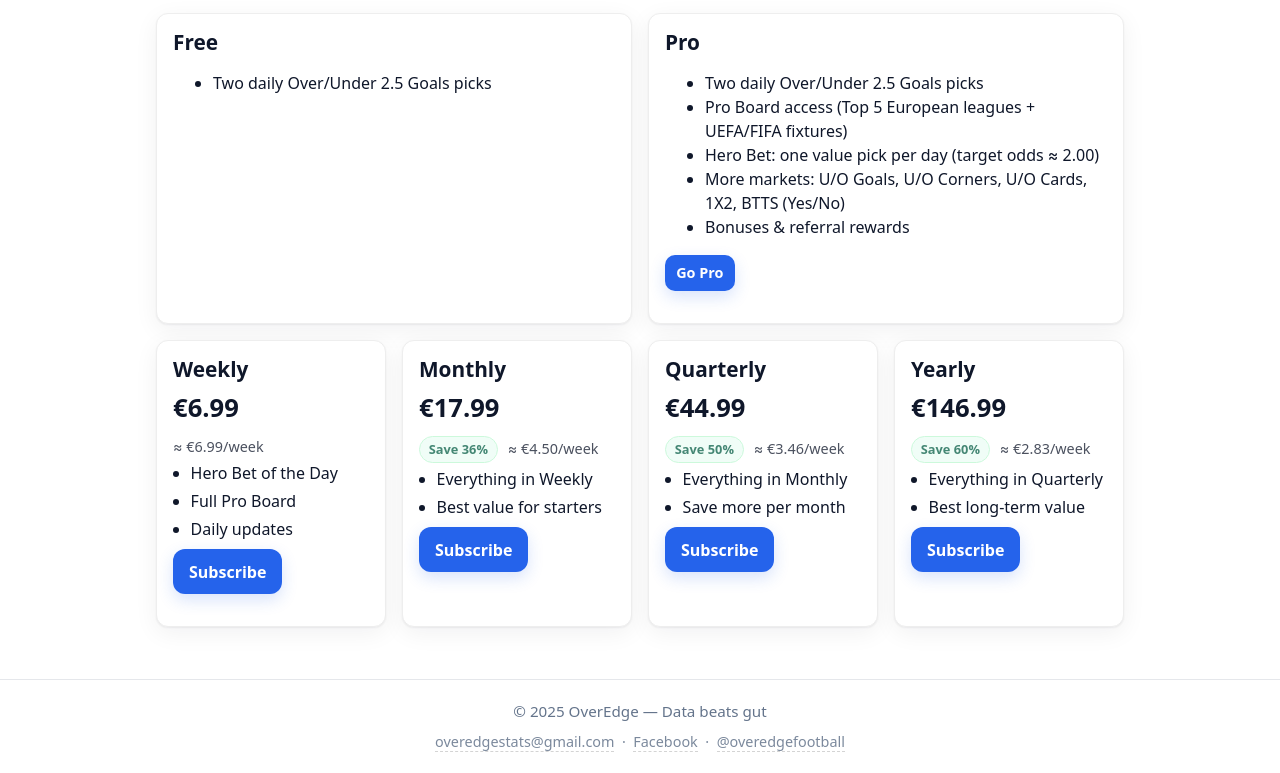
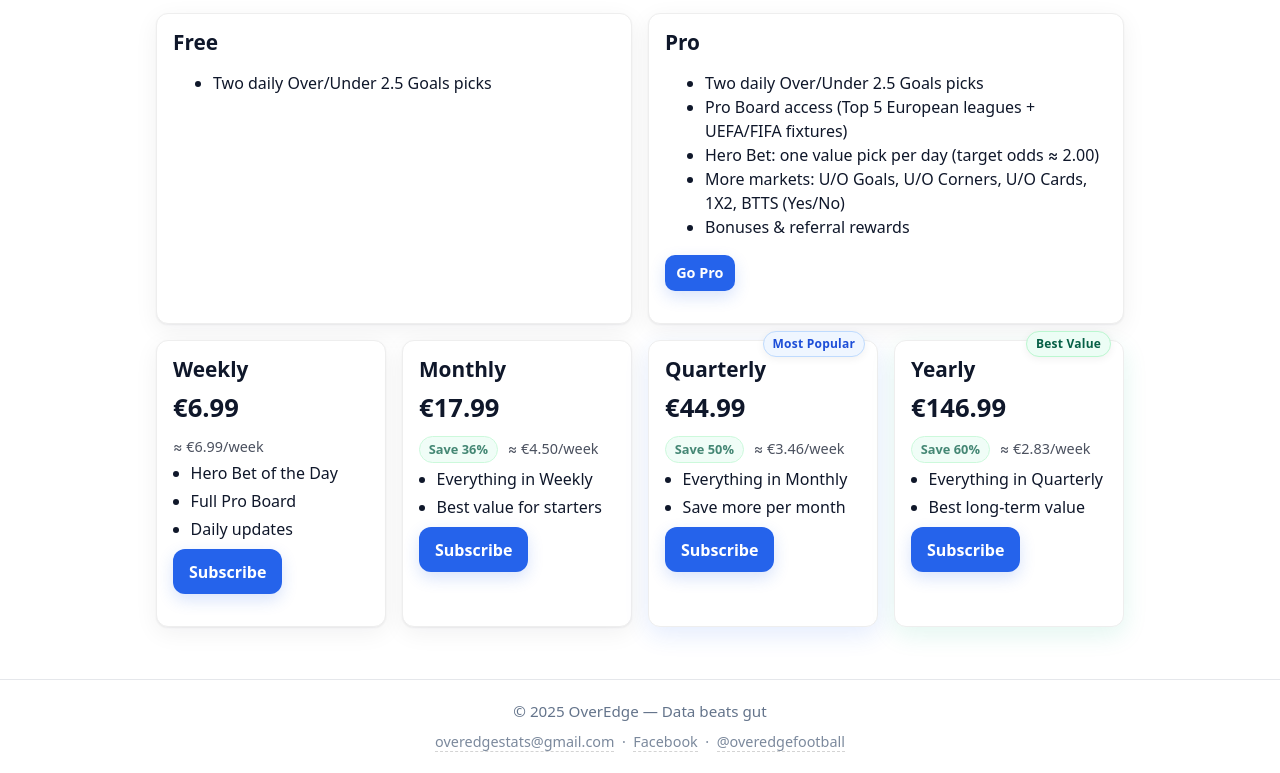
Before and after one commit to overedgestats-cyber/oelivev1, a website with bundled scripts: page public/pricing.html in a window 1280 px wide. Shown: the part 156-929 px from the top of the page. Built offline with nearby package versions, Linux system fonts and the light colour scheme; no server answers.

Commit message:
Pricing: highlight Quarterly as Most Popular and Yearly as Best Value; keep layout

```diff
--- a/public/pricing.html
+++ b/public/pricing.html
@@ -30,6 +30,35 @@
       margin-right:.4rem;
     }
     .perweek{ font-size:.9rem; opacity:.75; margin:.25rem 0 .25rem; }
+
+    /* NEW: “Most Popular” / “Best Value” highlights */
+    .plan{ position:relative; }
+    .plan .tag{
+      position:absolute; top:-10px; right:12px;
+      padding:.2rem .55rem; border-radius:999px;
+      font-weight:800; font-size:.75rem; letter-spacing:.02em;
+      border:1px solid transparent;
+      box-shadow: 0 2px 8px rgba(0,0,0,.06);
+      user-select:none;
+    }
+    .plan.popular{
+      border-color:#bfdbfe; /* blue-200 */
+      box-shadow: 0 8px 24px rgba(37,99,235,.12);
+    }
+    .plan.popular .tag{
+      background:#eff6ff; /* blue-50 */
+      color:#1d4ed8;      /* blue-700 */
+      border-color:#bfdbfe;
+    }
+    .plan.best{
+      border-color:#bbf7d0; /* green-200 */
+      box-shadow: 0 8px 24px rgba(16,185,129,.12);
+    }
+    .plan.best .tag{
+      background:#ecfdf5;  /* emerald-50 */
+      color:#065f46;       /* emerald-900 */
+      border-color:#bbf7d0;
+    }
   </style>
 </head>
 <body>
@@ -114,7 +143,9 @@
           <p><a class="btn" href="#" data-plan="monthly">Subscribe</a></p>
         </div>
 
-        <div class="plan card" style="padding:1rem;border:1px solid #eee;border-radius:12px">
+        <!-- Quarterly — Most Popular -->
+        <div class="plan card popular" style="padding:1rem;border:1px solid #eee;border-radius:12px">
+          <span class="tag">Most Popular</span>
           <h3>Quarterly</h3>
           <div class="price">€44.99</div>
           <div class="perweek">
@@ -128,7 +159,9 @@
           <p><a class="btn" href="#" data-plan="quarterly">Subscribe</a></p>
         </div>
 
-        <div class="plan card" style="padding:1rem;border:1px solid #eee;border-radius:12px">
+        <!-- Yearly — Best Value -->
+        <div class="plan card best" style="padding:1rem;border:1px solid #eee;border-radius:12px">
+          <span class="tag">Best Value</span>
           <h3>Yearly</h3>
           <div class="price">€146.99</div>
           <div class="perweek">
```
